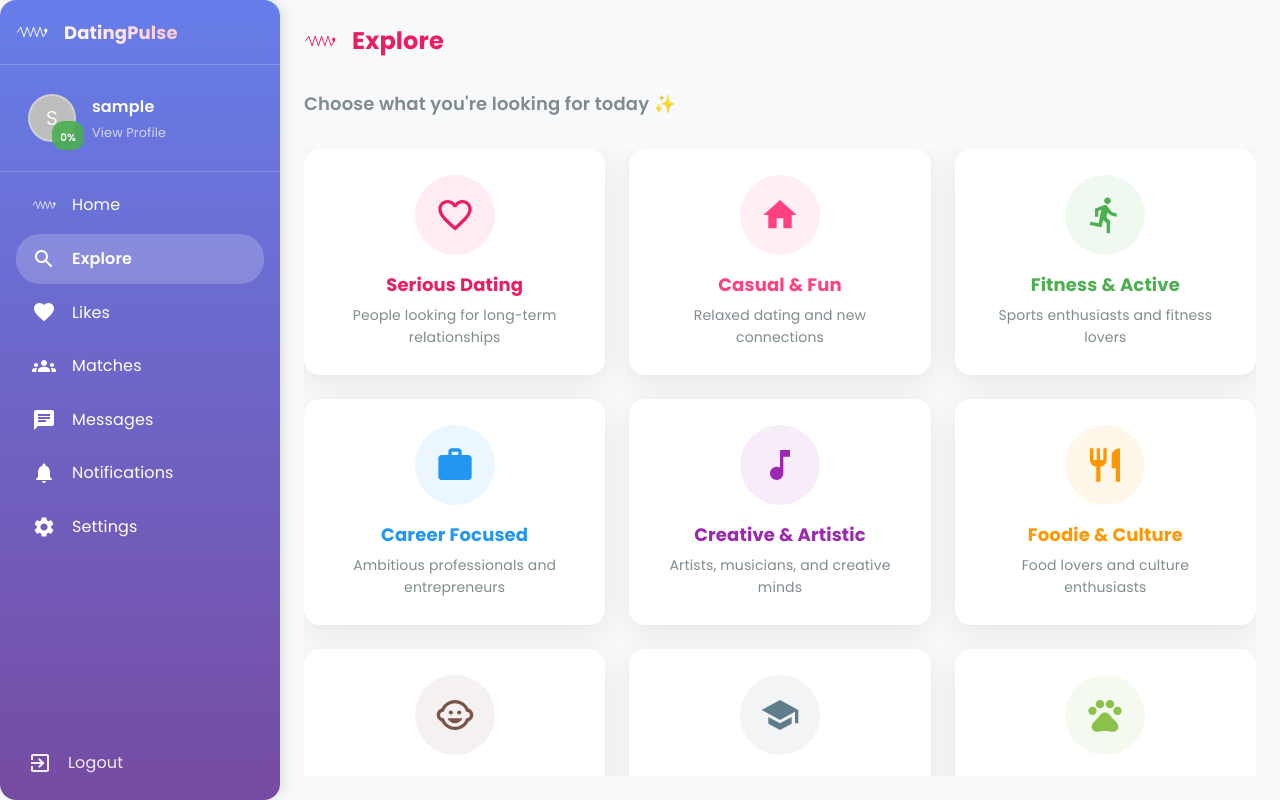
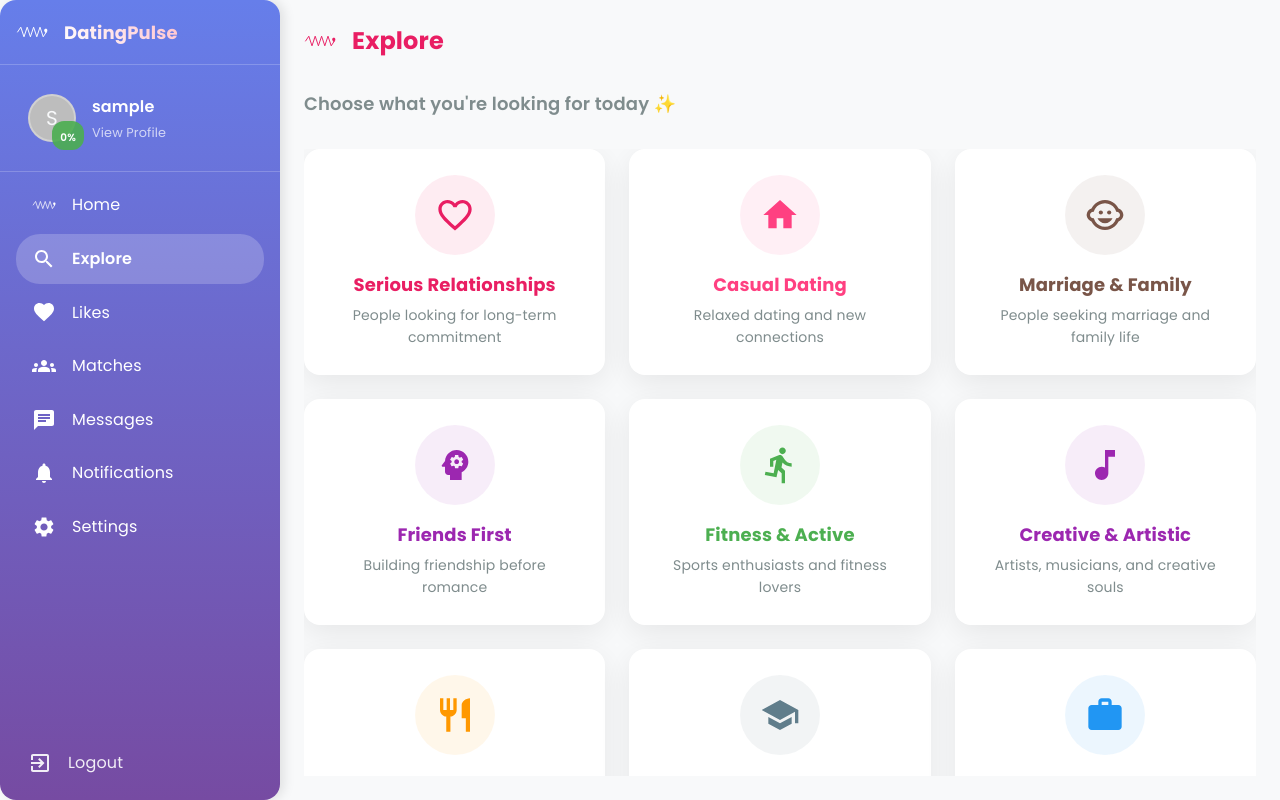
Before and after one commit to Solly-SM/DatingPulse2, a React (Vite) app in the folder frontend/: page /explore in a window 1280 px wide. Built offline with nearby package versions, Linux system fonts and the light colour scheme; sample sign-in values are in the browser's storage.

Commit message:
Fix explore categories to match backend implementation
Co-authored-by: Solly-SM <230151106+Solly-SM@users.noreply.github.com>

```diff
--- a/frontend/src/pages/Explore.tsx
+++ b/frontend/src/pages/Explore.tsx
@@ -54,9 +54,8 @@ interface ExploreCategory {
   icon: React.ReactNode;
   color: string;
   filterCriteria: {
-    relationshipGoal?: string;
-    lifestyle?: string;
-    interests?: string[];
+    relationshipGoal?: string; // CASUAL, SERIOUS, MARRIAGE, FRIENDSHIP, HOOKUP
+    interests?: string[]; // Array of interest names that match backend seeded interests
     ageRange?: { min: number; max: number };
   };
 }
@@ -64,149 +63,142 @@ interface ExploreCategory {
 const exploreCategories: ExploreCategory[] = [
   {
     id: 'serious-dating',
-    title: 'Serious Dating',
-    description: 'People looking for long-term relationships',
+    title: 'Serious Relationships',
+    description: 'People looking for long-term commitment',
     icon: <FavoriteBorder sx={{ fontSize: 40 }} />,
     color: '#e91e63',
     filterCriteria: {
-      relationshipGoal: 'Long-term relationship',
+      relationshipGoal: 'SERIOUS',
     },
   },
   {
-    id: 'casual-fun',
-    title: 'Casual & Fun',
+    id: 'casual-dating',
+    title: 'Casual Dating',
     description: 'Relaxed dating and new connections',
     icon: <HomeIcon sx={{ fontSize: 40 }} />,
     color: '#ff4081',
     filterCriteria: {
-      relationshipGoal: 'Casual dating',
+      relationshipGoal: 'CASUAL',
     },
   },
   {
-    id: 'fitness-active',
+    id: 'marriage-minded',
+    title: 'Marriage & Family',
+    description: 'People seeking marriage and family life',
+    icon: <ChildCare sx={{ fontSize: 40 }} />,
+    color: '#795548',
+    filterCriteria: {
+      relationshipGoal: 'MARRIAGE',
+    },
+  },
+  {
+    id: 'friendship',
+    title: 'Friends First',
+    description: 'Building friendship before romance',
+    icon: <Psychology sx={{ fontSize: 40 }} />,
+    color: '#9c27b0',
+    filterCriteria: {
+      relationshipGoal: 'FRIENDSHIP',
+    },
+  },
+  {
+    id: 'fitness-lovers',
     title: 'Fitness & Active',
     description: 'Sports enthusiasts and fitness lovers',
     icon: <DirectionsRun sx={{ fontSize: 40 }} />,
     color: '#4caf50',
     filterCriteria: {
-      lifestyle: 'Active/Fitness focused',
-      interests: ['Sports', 'Hiking', 'Yoga'],
+      interests: ['Fitness', 'Sports', 'Hiking', 'Yoga', 'Running', 'Swimming', 'Cycling'],
     },
   },
   {
-    id: 'career-focused',
-    title: 'Career Focused',
-    description: 'Ambitious professionals and entrepreneurs',
-    icon: <Work sx={{ fontSize: 40 }} />,
-    color: '#2196f3',
+    id: 'creative-minds',
+    title: 'Creative & Artistic',
+    description: 'Artists, musicians, and creative souls',
+    icon: <MusicNote sx={{ fontSize: 40 }} />,
+    color: '#9c27b0',
     filterCriteria: {
-      lifestyle: 'Career focused',
-      interests: ['Business', 'Technology'],
+      interests: ['Art', 'Music', 'Photography', 'Dancing', 'Writing', 'Fashion'],
     },
   },
   {
-    id: 'creative-artistic',
-    title: 'Creative & Artistic',
-    description: 'Artists, musicians, and creative minds',
-    icon: <MusicNote sx={{ fontSize: 40 }} />,
-    color: '#9c27b0',
-    filterCriteria: {
-      lifestyle: 'Artistic/Creative',
-      interests: ['Art', 'Music', 'Photography'],
-    },
-  },
-  {
-    id: 'foodie-culture',
-    title: 'Foodie & Culture',
+    id: 'food-culture',
+    title: 'Food & Culture',
     description: 'Food lovers and culture enthusiasts',
     icon: <Restaurant sx={{ fontSize: 40 }} />,
     color: '#ff9800',
     filterCriteria: {
-      interests: ['Cooking', 'Travel', 'Art'],
+      interests: ['Cooking', 'Food', 'Wine', 'Coffee', 'Travel', 'Culture'],
     },
   },
   {
-    id: 'family-oriented',
-    title: 'Family Oriented',
-    description: 'People who want or have children',
-    icon: <ChildCare sx={{ fontSize: 40 }} />,
-    color: '#795548',
-    filterCriteria: {
-      relationshipGoal: 'Marriage',
-    },
-  },
-  {
-    id: 'intellectual',
-    title: 'Intellectual',
+    id: 'intellectuals',
+    title: 'Intellectuals',
     description: 'Book lovers and deep thinkers',
     icon: <School sx={{ fontSize: 40 }} />,
     color: '#607d8b',
     filterCriteria: {
-      interests: ['Reading', 'Technology', 'Business'],
+      interests: ['Reading', 'Education', 'Science', 'History', 'Politics'],
+    },
+  },
+  {
+    id: 'tech-professionals',
+    title: 'Tech & Business',
+    description: 'Technology professionals and entrepreneurs',
+    icon: <Work sx={{ fontSize: 40 }} />,
+    color: '#2196f3',
+    filterCriteria: {
+      interests: ['Technology', 'Business', 'Entrepreneurship'],
     },
   },
   {
     id: 'pet-lovers',
     title: 'Pet Lovers',
-    description: 'Dog and cat enthusiasts',
+    description: 'Animal lovers and pet parents',
     icon: <Pets sx={{ fontSize: 40 }} />,
     color: '#8bc34a',
     filterCriteria: {
-      interests: ['Pets', 'Animals', 'Dog Walking'],
+      interests: ['Pets'],
     },
   },
   {
-    id: 'nightlife-social',
-    title: 'Nightlife & Social',
-    description: 'Party lovers and social butterflies',
-    icon: <LocalBar sx={{ fontSize: 40 }} />,
-    color: '#ff5722',
+    id: 'gamers',
+    title: 'Gaming Community',
+    description: 'Gamers and esports enthusiasts',
+    icon: <SportsEsports sx={{ fontSize: 40 }} />,
+    color: '#3f51b5',
     filterCriteria: {
-      lifestyle: 'Social/Party focused',
-      interests: ['Nightlife', 'Dancing', 'Socializing'],
+      interests: ['Gaming'],
     },
   },
   {
-    id: 'gaming-tech',
-    title: 'Gaming & Tech',
-    description: 'Gamers and tech enthusiasts',
-    icon: <SportsEsports sx={{ fontSize: 40 }} />,
-    color: '#3f51b5',
-    filterCriteria: {
-      interests: ['Gaming', 'Technology', 'Esports'],
-    },
-  },
-  {
-    id: 'mindful-spiritual',
-    title: 'Mindful & Spiritual',
+    id: 'wellness-minded',
+    title: 'Wellness & Mindfulness',
     description: 'Meditation and spiritual growth seekers',
     icon: <Psychology sx={{ fontSize: 40 }} />,
     color: '#9c27b0',
     filterCriteria: {
-      lifestyle: 'Mindful/Spiritual',
-      interests: ['Meditation', 'Yoga', 'Spirituality'],
+      interests: ['Meditation', 'Spirituality', 'Health'],
     },
   },
   {
-    id: 'eco-conscious',
-    title: 'Eco-Conscious',
-    description: 'Environmentally aware individuals',
+    id: 'nature-lovers',
+    title: 'Nature & Adventure',
+    description: 'Outdoor enthusiasts and nature lovers',
     icon: <Nature sx={{ fontSize: 40 }} />,
     color: '#4caf50',
     filterCriteria: {
-      lifestyle: 'Eco-conscious',
-      interests: ['Environment', 'Sustainability', 'Nature'],
+      interests: ['Nature', 'Adventure', 'Environment'],
     },
   },
   {
-    id: 'luxury-lifestyle',
-    title: 'Luxury Lifestyle',
-    description: 'Fine dining and luxury experiences',
-    icon: <AutoAwesome sx={{ fontSize: 40 }} />,
-    color: '#ffd700',
+    id: 'social-butterflies',
+    title: 'Social & Nightlife',
+    description: 'Social people who love nightlife',
+    icon: <LocalBar sx={{ fontSize: 40 }} />,
+    color: '#ff5722',
     filterCriteria: {
-      lifestyle: 'Luxury focused',
-      interests: ['Fine Dining', 'Luxury Travel', 'Fashion'],
+      interests: ['Dancing'],
     },
   },
 ];
```
